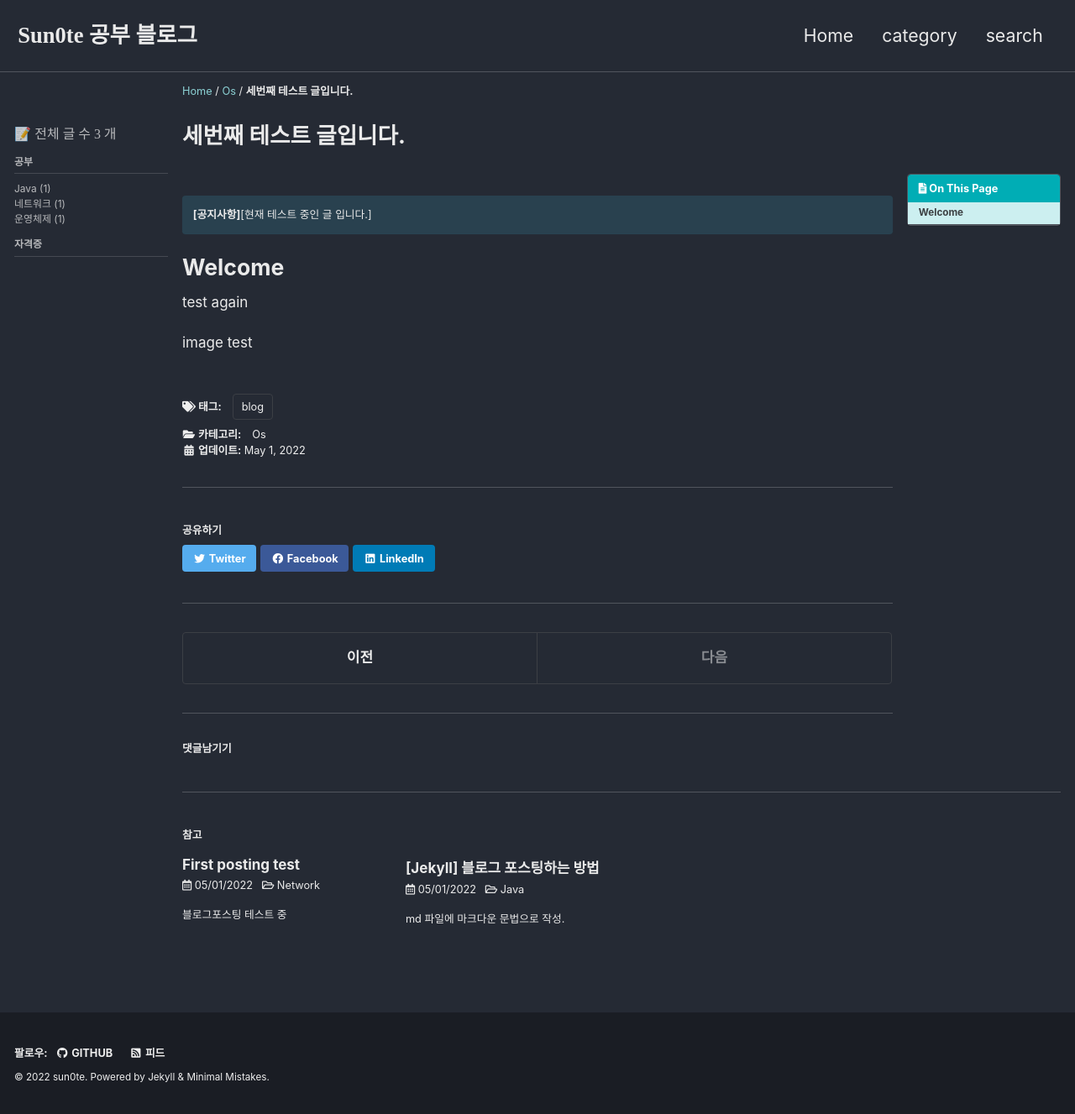
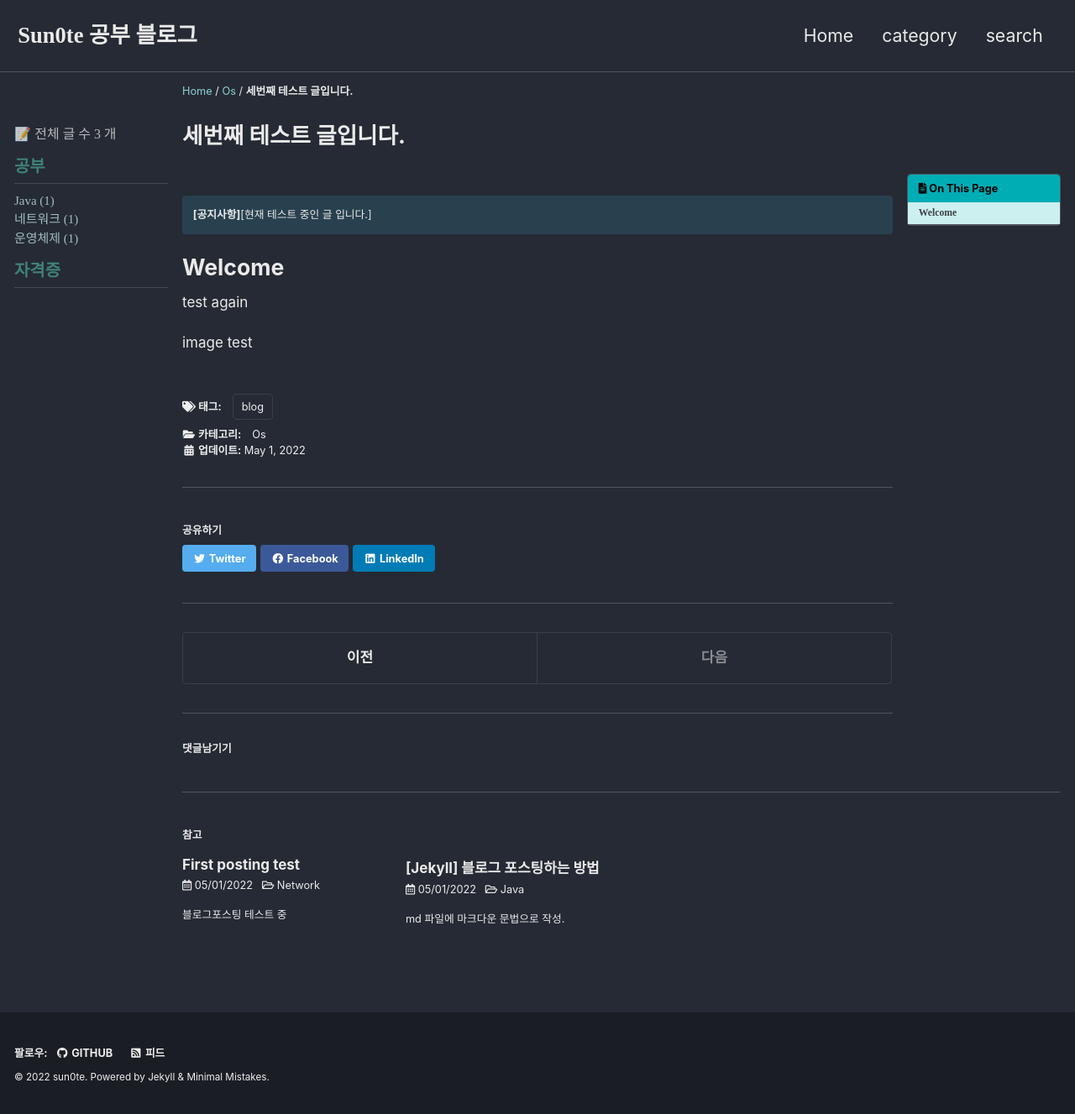
Before and after one commit to sun0te/sun0te.github.io, a Jekyll site: the page built from _posts/os/2022-05-06-test.md, in a window 1280 px wide. Shown: the whole page at 84% size. Built offline with Jekyll 4.4.1, drawn with Linux system fonts in a browser that asks for light colours; cached includes are drawn as plain includes; some web fonts are replaced; comment, search, counter and statistics services are not loaded.

Commit message:
카테고리 디자인

```diff
--- a/_sass/minimal-mistakes/_navigation.scss
+++ b/_sass/minimal-mistakes/_navigation.scss
@@ -436,13 +436,28 @@
     }
   }
 }
-
+//홈 왼쪽 카테고리 목록
 .nav__list .nav__items {
   margin: 0;
   font-size: 1.25rem;
+  font-family: $sans-serif;
+
+  img { // 방문자수 이미지 크기 조절
+    width: auto; height: auto;
+    max-width: 140px;
+    max-height: 38px;
+    margin-bottom: 1em;
+  }
 
   a {
     color: inherit;
+    font-size: $type-size-4;
+    font-family: $myfont2;
+    color: mix(#fff,$primary-color,80%);
+
+    &:hover {
+      text-decoration: underline;
+    }
   }
 
   .active {
@@ -487,14 +502,15 @@
   font-size: $type-size-5;
   font-weight: bold;
 }
-
+//왼쪽 카테고리 큰 목차
 .nav__sub-title {
   display: block;
   margin: 0.5rem 0;
   padding: 0.25rem 0;
   font-family: $sans-serif-narrow;
-  font-size: $type-size-6;
   font-weight: bold;
+  font-size: $type-size-4;
+  color: mix(rgb(207, 136, 66),$primary-color,35%);
   text-transform: uppercase;
   border-bottom: 1px solid $border-color;
 }
@@ -504,7 +520,7 @@
      ========================================================================== */
 
 .toc {
-  font-family: $sans-serif-narrow;
+  font-family: $myfont;
   color: $gray;
   background-color: $background-color;
   border: 1px solid $border-color;
@@ -513,7 +529,7 @@
   box-shadow: $box-shadow;
 
   .nav__title {
-    color: #fff;
+    color: rgb(0, 0, 0);
     font-size: $type-size-6;
     background: $primary-color;
     border-top-left-radius: $border-radius;
@@ -531,7 +547,7 @@
   padding: 0;
   width: 100%;
   list-style: none;
-  font-size: $type-size-6;
+  font-size: $type-size-5;
 
   @include breakpoint($large) {
     font-size: $type-size-7;
--- a/_sass/minimal-mistakes/_variables.scss
+++ b/_sass/minimal-mistakes/_variables.scss
@@ -13,11 +13,12 @@ $paragraph-indent: false !default; // true, false (default)
 $indent-var: 1.3em !default;
 
 /* system typefaces */
-$serif: "Coming Soon", Georgia, Times, serif !default;
+$serif: Georgia, Times, serif !default;
 $sans-serif: "Gowun Batang", -apple-system, BlinkMacSystemFont, "Roboto", "Segoe UI",
   "Helvetica Neue", "Lucida Grande", Arial, sans-serif !default;
 $monospace: "Nanum Gothic Coding", Monaco, Consolas, "Lucida Console", monospace !default;
 $myfont: "Cafe24SsurroundAir" !default; //set main.scss
+$myfont2: "S-CoreDream-3Light" !default; //set main.scss
 
 //set default.html, minimal-mistakes.scss
 
```
